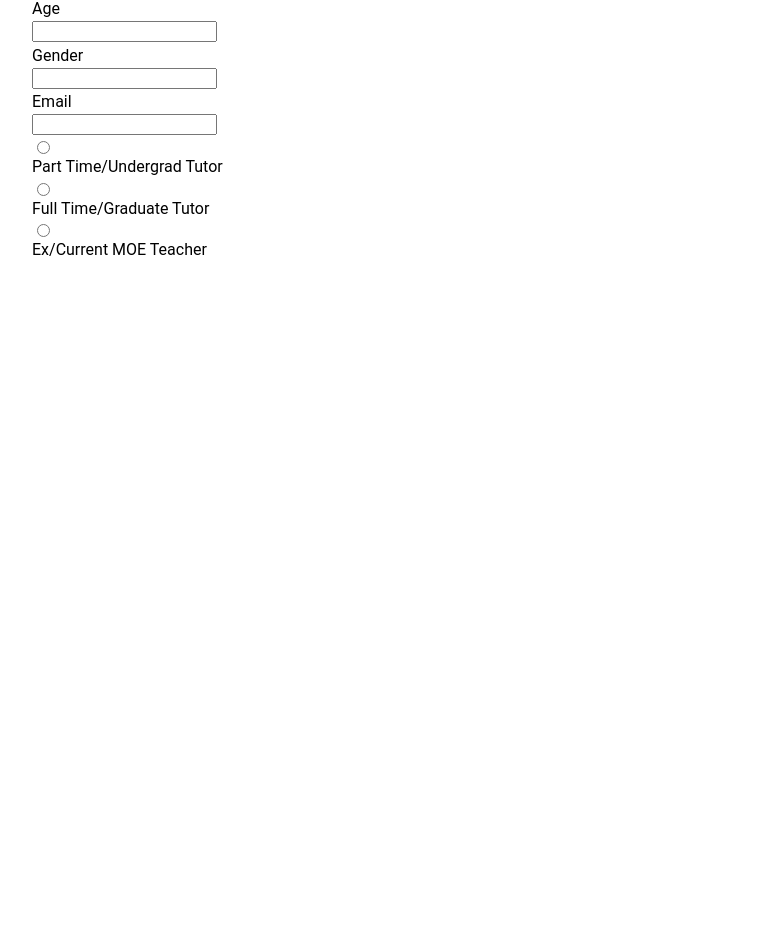
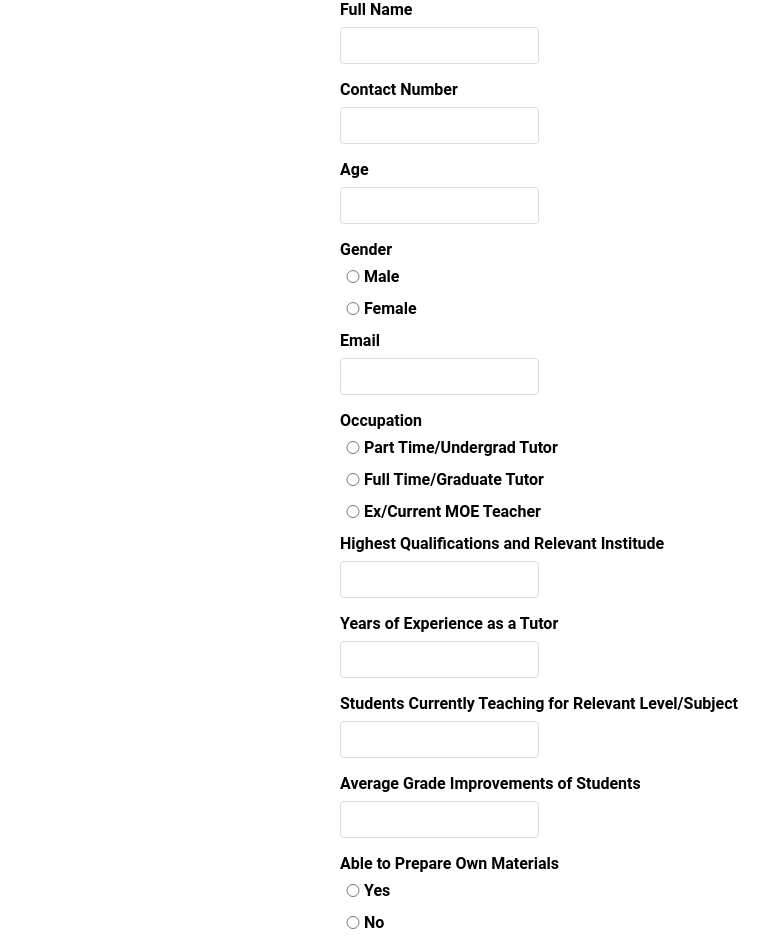
Before and after one commit to kab0o0m/PremiumTutors, a React (Create React App) app: page /PremiumTutors/tutor in a window 1280 px wide. Shown: the part 231-1171 px from the top of the page, without its empty margins (0-769 px from the left). Before the commit the page ends 800 px from the top, so only its background shows below. Built offline with nearby package versions, Linux system fonts and the light colour scheme.

Commit message:
tutor profile form

```diff
--- a/src/Components/TutorProfile/TutorProfile.css
+++ b/src/Components/TutorProfile/TutorProfile.css
@@ -1,7 +1,54 @@
-.tutor form {
+/* TutorProfile.css */
+
+.tutor {
+  max-width: 600px;
+  margin: 0 auto;
+  padding: 20px;
+}
+
+.form-title {
+  font-size: 24px;
+  font-weight: bold;
+  margin-bottom: 20px;
+}
+
+.tutor-registration-form {
   display: flex;
   flex-direction: column;
-  padding: 0.5rem 0 0rem 2rem;
   align-items: start;
-  gap: 0.2rem;
 }
+
+.tutor-registration-form label {
+  display: block;
+  margin-bottom: 8px;
+  font-weight: bold;
+}
+
+.tutor-registration-form input,
+.tutor-registration-form textarea {
+  padding: 10px;
+  margin-bottom: 16px;
+  border: 1px solid #ddd;
+  border-radius: 4px;
+  box-sizing: border-box;
+}
+
+.tutor-registration-form textarea {
+  height: 100px;
+  resize: vertical;
+}
+
+.tutor-registration-form input[type="radio"] {
+  width: 1rem;
+  align-self:flex-start;
+}
+
+.tutor-registration-form textarea,
+.tutor-registration-form input[type="text"] {
+  font-family: 'Arial', sans-serif;
+}
+
+.radio-input {
+  display: flex;
+}
+/* Add more styling as needed */
--- a/src/Components/TutorProfile/TutorProfile.js
+++ b/src/Components/TutorProfile/TutorProfile.js
@@ -3,7 +3,8 @@ import "./TutorProfile.css";
 const TutorProfile = () => {
   return (
     <div className="tutor">
-      <form action="">
+      <div className="form-title">Tutor Form</div>
+      <form action="" className="tutor-registration-form">
         {/* Assignment Code Input */}
         <label htmlFor="assignment">Assignment Code</label>
         <input type="text" id="assignment" name="assignment" value="" />
@@ -22,19 +23,107 @@ const TutorProfile = () => {
 
         {/* Gender */}
         <label htmlFor="gender">Gender</label>
-        <input type="text" id="gender" name="gender" value="" />
+        <div className="radio-input">
+          <input type="radio" id="male" name="gender" value="" />
+          <label htmlFor="male">Male</label>
+        </div>
+        <div className="radio-input">
+          <input type="radio" id="female" name="gender" value="" />
+          <label htmlFor="female">Female</label>
+        </div>
 
         {/* Email */}
         <label htmlFor="email">Email</label>
         <input type="text" id="email" name="email" value="" />
 
         {/* Current Occupation */}
+        <label htmlFor="">Occupation</label>
+        <div className="radio-input">
           <input type="radio" id="ptt" name="occupation" value="" />
           <label htmlFor="ptt">Part Time/Undergrad Tutor</label>
+        </div>
+        <div className="radio-input">
           <input type="radio" id="ftt" name="occupation" value="" />
           <label htmlFor="ftt">Full Time/Graduate Tutor</label>
+        </div>
+        <div className="radio-input">
           <input type="radio" id="moe" name="occupation" value="" />
           <label htmlFor="moe">Ex/Current MOE Teacher</label>
+        </div>
+
+        {/* Highest Qualifications */}
+        <label htmlFor="qualifications">
+          Highest Qualifications and Relevant Institude
+        </label>
+        <input type="text" id="qualifications" name="qualifications" />
+
+        {/* Years of Experience as a Tutor */}
+        <label htmlFor="experience">Years of Experience as a Tutor</label>
+        <input type="text" id="experience" name="experience" />
+
+        {/* Students Currently Teaching for Relevant Level/Subject */}
+        <label htmlFor="current_students">
+          Students Currently Teaching for Relevant Level/Subject
+        </label>
+        <input type="text" id="current_students" name="current_students" />
+
+        {/* Average Grade Improvements of Students */}
+        <label htmlFor="grade_improvements">
+          Average Grade Improvements of Students
+        </label>
+        <input type="text" id="grade_improvements" name="grade_improvements" />
+
+        {/* Able to Prepare Own Materials */}
+        <label htmlFor="own_materials">Able to Prepare Own Materials</label>
+        <div className="radio-input">
+          <input
+            type="radio"
+            id="yes_own_materials"
+            name="own_materials"
+            value="yes"
+          />
+          <label htmlFor="yes_own_materials">Yes</label>
+        </div>
+        <div className="radio-input">
+          <input
+            type="radio"
+            id="no_own_materials"
+            name="own_materials"
+            value="no"
+          />
+          <label htmlFor="no_own_materials">No</label>
+        </div>
+
+        {/* Previous Tuition Centre/Schools You Have Taught At (If Any) */}
+        <label htmlFor="previous_schools">
+          Previous Tuition Centre/Schools You Have Taught At (If Any)
+        </label>
+        <input type="text" id="previous_schools" name="previous_schools" />
+
+        {/* Additional Helpful Information (Testimonials from Other Students/Clients) */}
+        <label htmlFor="additional_info">
+          Additional Helpful Information (Testimonials from Other
+          Students/Clients)
+        </label>
+        <textarea id="additional_info" name="additional_info"></textarea>
+
+        {/* Experience Teaching Online? If So, On What Platform(s) */}
+        <label htmlFor="online_experience">
+          Experience Teaching Online? If So, On What Platform(s)
+        </label>
+        <input type="text" id="online_experience" name="online_experience" />
+
+        {/* Tutoring Profile */}
+        <label htmlFor="tutoring_profile">Tutoring Profile</label>
+        <textarea id="tutoring_profile" name="tutoring_profile"></textarea>
+
+        {/* Hourly Rate */}
+        <label htmlFor="hourly_rate">Hourly Rate</label>
+        <input type="text" id="hourly_rate" name="hourly_rate" />
+
+        {/* Available Timing */}
+        <label htmlFor="available_timing">Available Timing</label>
+        <input type="text" id="available_timing" name="available_timing" />
       </form>
     </div>
   );
```
Lines whose indentation alone changed are shown as unchanged.
